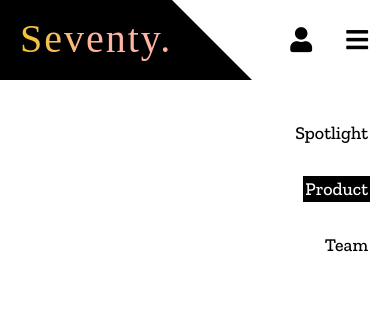
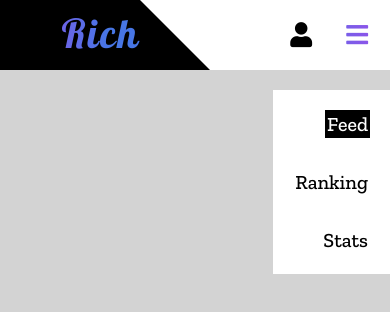
Before and after one commit to Steffen70/vanilla_components, a plain HTML site: page index.html in a window 390 px wide. Both pictures are taken after a click on the item 357 px from the left and 40 px from the top of the page. Drawn offline with nearby package versions, Linux system fonts and the light colour scheme; a web font is replaced by a local one.

Commit message:
Added alternating-title component

```diff
--- /dev/null
+++ b/alternating-title/alternating-title.css
@@ -0,0 +1,9 @@
+#alternating-title {
+    width: 120px;
+    height: 50px;
+    text-align: right;
+}
+
+#alternating-title span{
+    display: none;
+}
--- /dev/null
+++ b/alternating-title/alternating-title.js
@@ -0,0 +1,21 @@
+function alternateTitle(count, maxCount, old = undefined) {
+    const title = document.getElementById(`title-${count}`);
+
+    count++;
+    if (count > maxCount) count = 1;
+
+    if (old) old.style.removeProperty('display');
+
+    title.style.setProperty('display', 'initial');
+
+    window.setTimeout(() => alternateTitle(count, maxCount, title), 2000);
+}
+
+onLoad.push(() => {
+    const titles = document.querySelectorAll('#alternating-title span');
+
+    if (titles.length > 1)
+        alternateTitle(1, titles.length);
+    else if (titles.length = 1)
+        titles[0].style.setProperty('display', 'initial');
+});
--- a/gradient-background/gradient-background.css
+++ b/gradient-background/gradient-background.css
@@ -1,15 +1,17 @@
+li.active,
 .grdt-bg {
     overflow: hidden;
     display: inline-block;
     position: relative;
 }
 
+li.active::after,
 .grdt-bg::after {
     content: '';
     position: absolute;
     display: block;
     height: 100vh;
-    width: 100vw;
+    width: calc(100vw - var(--scroll-padding)*2);
     max-width: var(--scroll-width);
     top: 0;
     background: linear-gradient(to right,
@@ -18,10 +20,20 @@
             var(--gradient-to) 75%,
             var(--gradient-from) 100%);
     mix-blend-mode: multiply;
-    transform: translate(calc(var(--offset-left) - var(--scroll-offset)), var(--offset-top));
+    transform: translate(calc(var(--offset-left) - var(--scroll-offset) + var(--scroll-padding)), var(--offset-top));
 }
 
+li.active,
 .grdt-bg.stamp {
     color: white;
-    background: black;
+    background-color: black;
 }
+
+.light.grdt-bg::after {
+    mix-blend-mode: screen;
+}
+
+.light.grdt-bg.stamp {
+    color: black;
+    background-color: white;
+}
--- a/gradient-background/gradient-background.js
+++ b/gradient-background/gradient-background.js
@@ -21,7 +21,7 @@ let root;
 onLoad.push(() => {
     root = document.documentElement;
 
-    const target = document.querySelectorAll('.grdt-bg, .navigation, .calc-offset');
+    const target = document.querySelectorAll('.grdt-bg, .navigation, .calc-offset, .navigation li');
     window.addEventListener('resize', () => target.forEach(setOffset));
 
     target.forEach(setOffset);
--- a/index.html
+++ b/index.html
@@ -17,10 +17,10 @@
       <!-- google fonts -->
       <link rel="preconnect"
             href="https://fonts.gstatic.com">
-      <link href="https://fonts.googleapis.com/css2?family=Caesar+Dressing&family=Zilla+Slab:wght@300;500&display=swap"
+      <link href="https://fonts.googleapis.com/css2?family=Lobster&family=Zilla+Slab:wght@300;500&display=swap"
             rel="stylesheet">
 
-      <!-- seventy styles -->
+      <!-- my styles -->
       <link rel="stylesheet"
             href="./main-style.css">
 
@@ -36,19 +36,26 @@
       <link rel="stylesheet"
             href="navigation/navigation-mobile.css">
 
-      <title>Seventy.</title>
+      <link rel="stylesheet"
+            href="alternating-title/alternating-title.css">
+
+      <title>Snitch or Rich</title>
 </head>
 
-<body>
+<body style="background-color: lightgray;">
       <div class="navigation">
             <div class="logo-wraper calc-offset">
-                  <h1 class="grdt-bg stamp">Seventy.</h1>
+                  <h1 class="grdt-bg stamp"
+                      id="alternating-title">
+                        <span id="title-1">Snitch</span>
+                        <span id="title-2">Rich</span>
+                  </h1>
             </div>
             <ul class="align-left"
                 id="mobile-menu">
-                  <li>Spotlight</li>
-                  <li class="grdt-bg stamp">Product</li>
-                  <li>Team</li>
+                  <li class="active">Feed</li>
+                  <li>Ranking</li>
+                  <li>Stats</li>
             </ul>
             <div class="align-right">
                   <li><i class="fas fa-user"></i></li>
@@ -57,12 +64,31 @@
       </div>
 
       <div id="scroll">
-
+            <div style="height: 1000px;"></div>
       </div>
 
       <script src="main-script.js"></script>
       <script src="gradient-background/gradient-background.js"></script>
       <script src="navigation/navigation.js"></script>
+      <script src="alternating-title/alternating-title.js"></script>
+
+      <script>
+            function toggleActive(target, navItems) {
+                  if (target.classList.contains('active'))
+                        return;
+
+                  for (let i of navItems)
+                        i.classList.remove('active')
+
+                  target.classList.add('active');
+            }
+
+            onLoad.push(() => {
+                  const navItems = document.querySelectorAll('.navigation li:not(#burger)');
+
+                  navItems.forEach(i => i.addEventListener('click', e => toggleActive(e.target, navItems)));
+            });
+      </script>
 </body>
 
 </html>
--- a/main-script.js
+++ b/main-script.js
@@ -1 +1,4 @@
-let onLoad = []; window.onload = () => onLoad.forEach(f => f());
+let onLoad = [];
+
+//Execute all onLoad functions
+window.onload = () => onLoad.forEach(f => f());
--- a/main-style.css
+++ b/main-style.css
@@ -1,9 +1,9 @@
 :root {
-    --nav-height: 80px;
+    --nav-height: 70px;
     --scroll-width: 1200px;
     --scroll-padding: 20px;
-    --gradient-from: #F0C808;
-    --gradient-to: #FFB4A2;
+    --gradient-from: #8E54E9;
+    --gradient-to: #4776E6;
 }
 
 * {
@@ -20,6 +20,12 @@ body {
     overflow-x: hidden;
 }
 
+@media screen and (max-width: 300px) {
+    body {
+        display: none;
+    }
+}
+
 #scroll {
     width: calc(100vw - var(--nav-height));
     max-width: var(--scroll-width);
--- a/navigation/navigation-desktop.css
+++ b/navigation/navigation-desktop.css
@@ -8,6 +8,7 @@
     justify-content: space-between;
     align-items: center;
     color: white;
+    user-select: none;
 }
 
 .navigation * {
@@ -45,7 +46,7 @@
 }
 
 .navigation h1 {
-    font-family: 'Caesar Dressing';
+    font-family: Lobster;
     font-size: 40px;
     letter-spacing: 2px;
     font-weight: 400;
@@ -54,13 +55,15 @@
 .navigation li {
     font-family: 'Zilla Slab';
     font-weight: 300;
-    font-size: 18px;
+    font-size: 20px;
     list-style: none;
     padding: 2px;
+    cursor: pointer;
 }
 
 .navigation i {
     font-size: 25px;
+    pointer-events: none;
 }
 
 .align-left .grdt-bg.stamp {
--- a/navigation/navigation-tablet.css
+++ b/navigation/navigation-tablet.css
@@ -1,6 +1,6 @@
 @media screen and (max-width: 1400px) {
     .navigation {
-        color: black;
+        color: var(--navbar-color);
     }
 
     .navigation::after {
@@ -13,7 +13,16 @@
         transform: skew(45deg);
     }
 
-    .align-left .grdt-bg::after {
+    .align-left li.active::after {
         content: none;
     }
+
+    .align-right li.active {
+        color: black;
+        background-color: white;
+    }
+
+    .align-right li.active::after {
+        mix-blend-mode: screen;
+    }
 }
--- a/navigation/navigation.js
+++ b/navigation/navigation.js
@@ -1,18 +1,24 @@
 function toggleOpenClass(setClass = true) {
     if (navigation.classList.contains('open'))
+    {
+        burger.classList.remove('active');
         navigation.classList.remove('open');
+    }
     else if (setClass)
+    {
+        burger.classList.add('active');
         navigation.classList.add('open');
+    }
 }
 
 function isOrContains(t, e) {
     return t === e || e.contains(t);
 }
 
-let navigation;
+let navigation, burger;
 
 onLoad.push(() => {
-    const burger = document.getElementById('burger');
+    burger = document.getElementById('burger');
     navigation = document.getElementById('mobile-menu');
 
     burger.addEventListener('click', toggleOpenClass);
```
